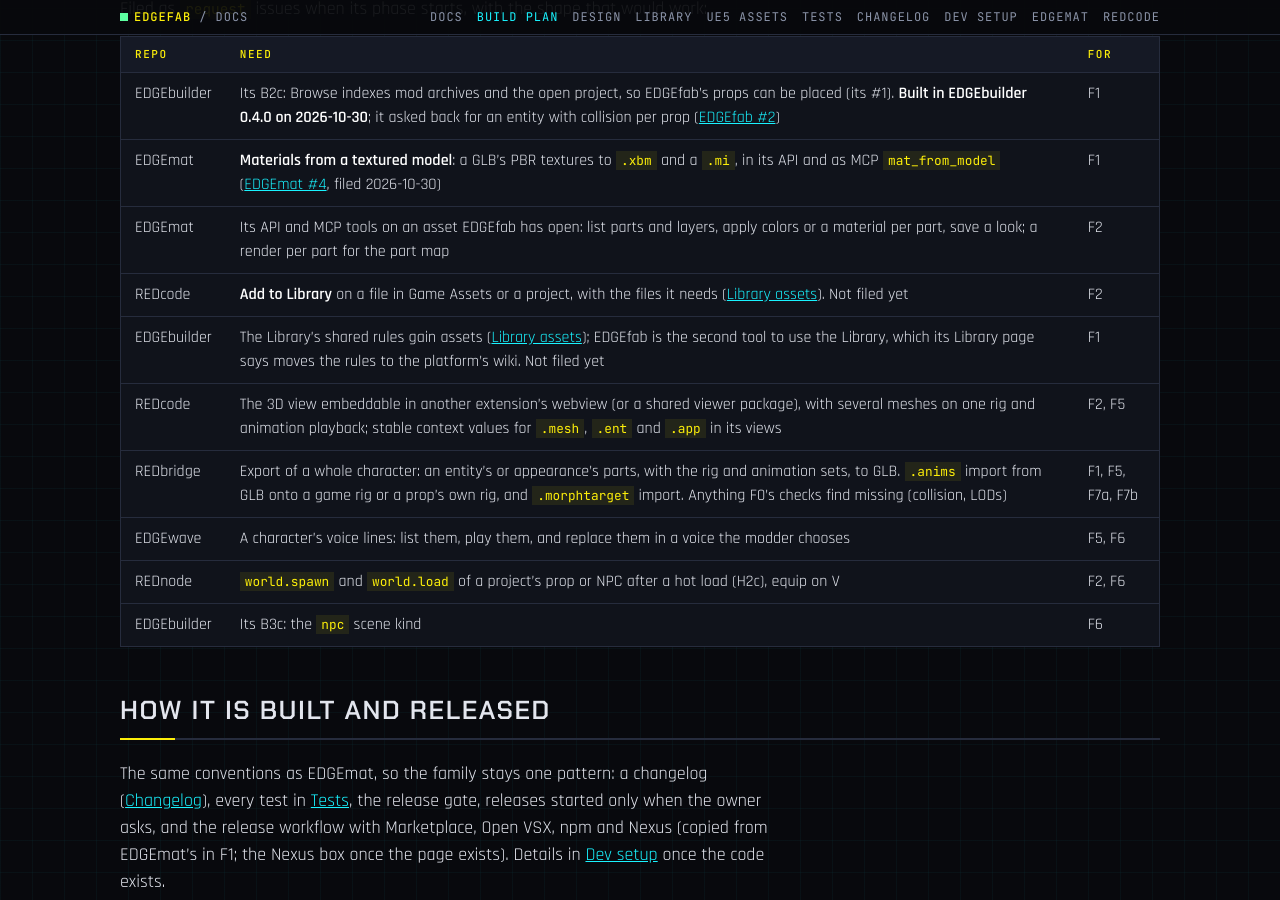
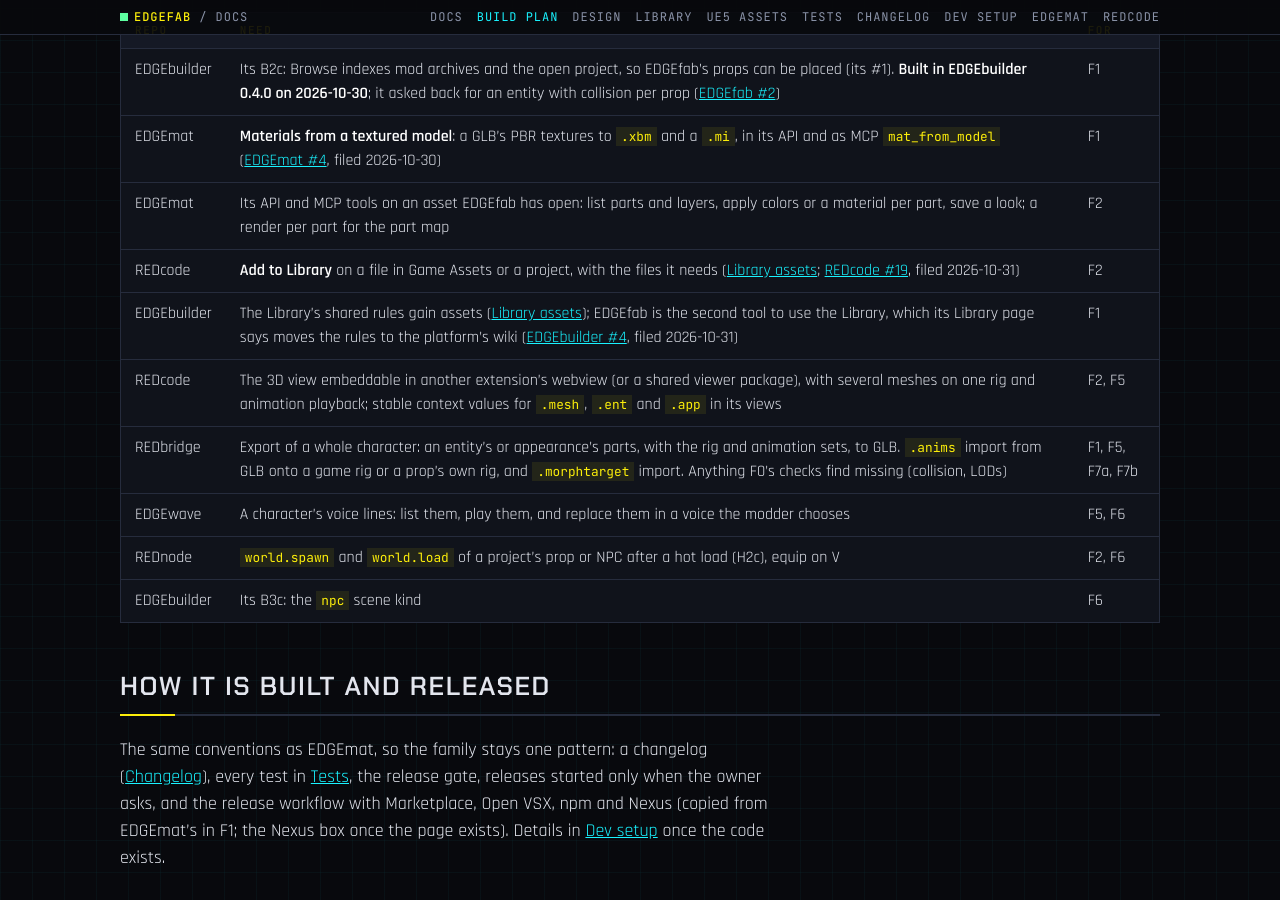
Before and after one commit to Edgemodders/EDGEfab, a Jekyll site: the page built from docs/plan.md, in a window 1280 px wide and 900 px high, scrolled down 9080 px. Built offline with Jekyll 4.4.1, drawn with Linux system fonts in a browser that asks for light colours; some of the changed text lies outside the part shown.

Commit message:
Library: requests filed, REDcode #19 and EDGEbuilder #4
Co-Authored-By: Claude Opus 5.5 <noreply@anthropic.com>

```diff
--- a/docs/plan.md
+++ b/docs/plan.md
@@ -137,7 +137,7 @@ The owner: the Library is a key shared resource for working across the tools, be
 | EDGEfab's Library view | The modder's own folders (not game paths), with their assets and model files (GLBs kept to convert later); open, Make a prop, Add to Project, Refresh from Library |
 | Add to Project | Copies the asset's game files into the project with a note of where they came from |
 | Without a Library | Add to Project builds straight into the project |
-| Not in F1 | REDcode's **Add to Library** on game assets (a request to REDcode), changing an asset that came from the game (F2, with Open in EDGEfab) |
+| Not in F1 | REDcode's **Add to Library** on game assets ([REDcode #19](https://github.com/Edgemodders/REDcode/issues/19)), changing an asset that came from the game (F2, with Open in EDGEfab) |
 
 ## Phases
 
@@ -168,8 +168,8 @@ Filed as `request` issues when its phase starts, with the shape that would work:
 | EDGEbuilder | Its B2c: Browse indexes mod archives and the open project, so EDGEfab's props can be placed (its #1). **Built in EDGEbuilder 0.4.0 on 2026-10-30**; it asked back for an entity with collision per prop ([EDGEfab #2](https://github.com/Edgemodders/EDGEfab/issues/2)) | F1 |
 | EDGEmat | **Materials from a textured model**: a GLB's PBR textures to `.xbm` and a `.mi`, in its API and as MCP `mat_from_model` ([EDGEmat #4](https://github.com/Edgemodders/EDGEmat/issues/4), filed 2026-10-30) | F1 |
 | EDGEmat | Its API and MCP tools on an asset EDGEfab has open: list parts and layers, apply colors or a material per part, save a look; a render per part for the part map | F2 |
-| REDcode | **Add to Library** on a file in Game Assets or a project, with the files it needs ([Library assets](library.html)). Not filed yet | F2 |
-| EDGEbuilder | The Library's shared rules gain assets ([Library assets](library.html)); EDGEfab is the second tool to use the Library, which its Library page says moves the rules to the platform's wiki. Not filed yet | F1 |
+| REDcode | **Add to Library** on a file in Game Assets or a project, with the files it needs ([Library assets](library.html); [REDcode #19](https://github.com/Edgemodders/REDcode/issues/19), filed 2026-10-31) | F2 |
+| EDGEbuilder | The Library's shared rules gain assets ([Library assets](library.html)); EDGEfab is the second tool to use the Library, which its Library page says moves the rules to the platform's wiki ([EDGEbuilder #4](https://github.com/Edgemodders/EDGEbuilder/issues/4), filed 2026-10-31) | F1 |
 | REDcode | The 3D view embeddable in another extension's webview (or a shared viewer package), with several meshes on one rig and animation playback; stable context values for `.mesh`, `.ent` and `.app` in its views | F2, F5 |
 | REDbridge | Export of a whole character: an entity's or appearance's parts, with the rig and animation sets, to GLB. `.anims` import from GLB onto a game rig or a prop's own rig, and `.morphtarget` import. Anything F0's checks find missing (collision, LODs) | F1, F5, F7a, F7b |
 | EDGEwave | A character's voice lines: list them, play them, and replace them in a voice the modder chooses | F5, F6 |
```
Also changed, not shown: CLAUDE.md (+3 -1 lines), docs/library.md (+2 -2 lines).
